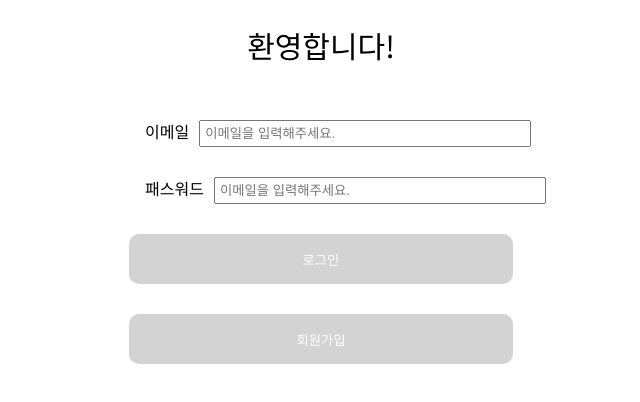
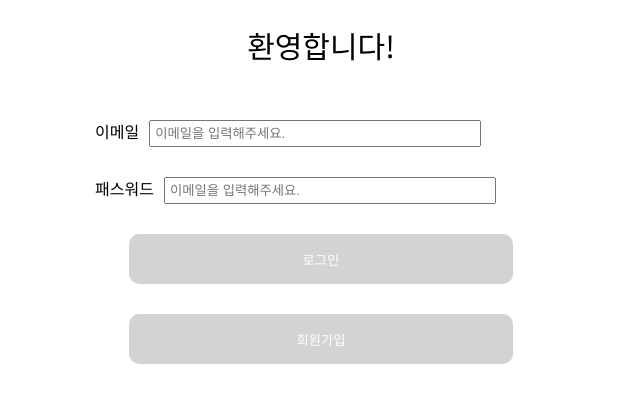
Before and after one commit to happyeveryone96/wanted-pre-onboard-fe, a React (Create React App) app: page / in a window 1280 px wide. Shown: the top 402 px of the page, without its empty margins (319-959 px from the left). Built offline with nearby package versions, Linux system fonts and the light colour scheme.

Commit message:
Add: 투두 리스트 추가 시 내용이 없는 경우 경고창을 띄우는 기능 추가

```diff
--- a/src/pages/LoginSignup/LoginSignup.module.scss
+++ b/src/pages/LoginSignup/LoginSignup.module.scss
@@ -3,7 +3,7 @@
   .email,
   .password {
     position: relative;
-    left: 80px;
+    left: 30px;
     min-width: 300px;
     width: 40vw;
     margin: 30px auto;
--- a/src/pages/ToDo/ToDo.js
+++ b/src/pages/ToDo/ToDo.js
@@ -26,6 +26,7 @@ function ToDo(props) {
   }, [isLogin]);
 
   const createTodo = () => {
+    if (toDo !== "") {
       fetch(
         "https://5co7shqbsf.execute-api.ap-northeast-2.amazonaws.com/production/todos",
         {
@@ -42,11 +43,14 @@ function ToDo(props) {
         .then((res) => res.json())
         .then(setIsUpdated(true))
         .then(setToDo(""));
+    } else {
+      alert("할 일을 입력해주세요!");
+    }
   };
 
   useEffect(() => {
     setIsUpdated(false);
-    if (token !== null) {
+    if (isLogin) {
       fetch(
         "https://5co7shqbsf.execute-api.ap-northeast-2.amazonaws.com/production/todos",
         {
```
Lines whose indentation alone changed are shown as unchanged.
